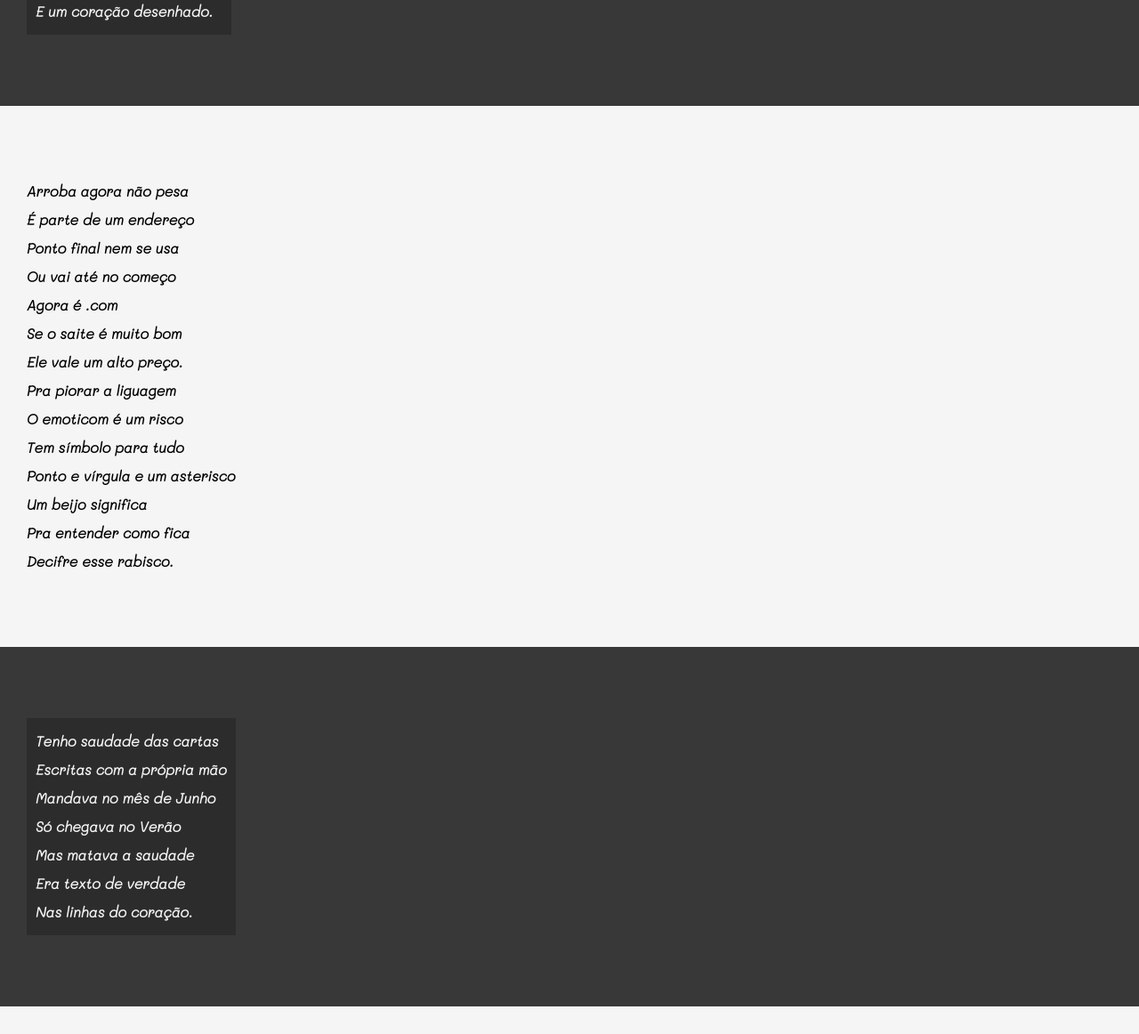
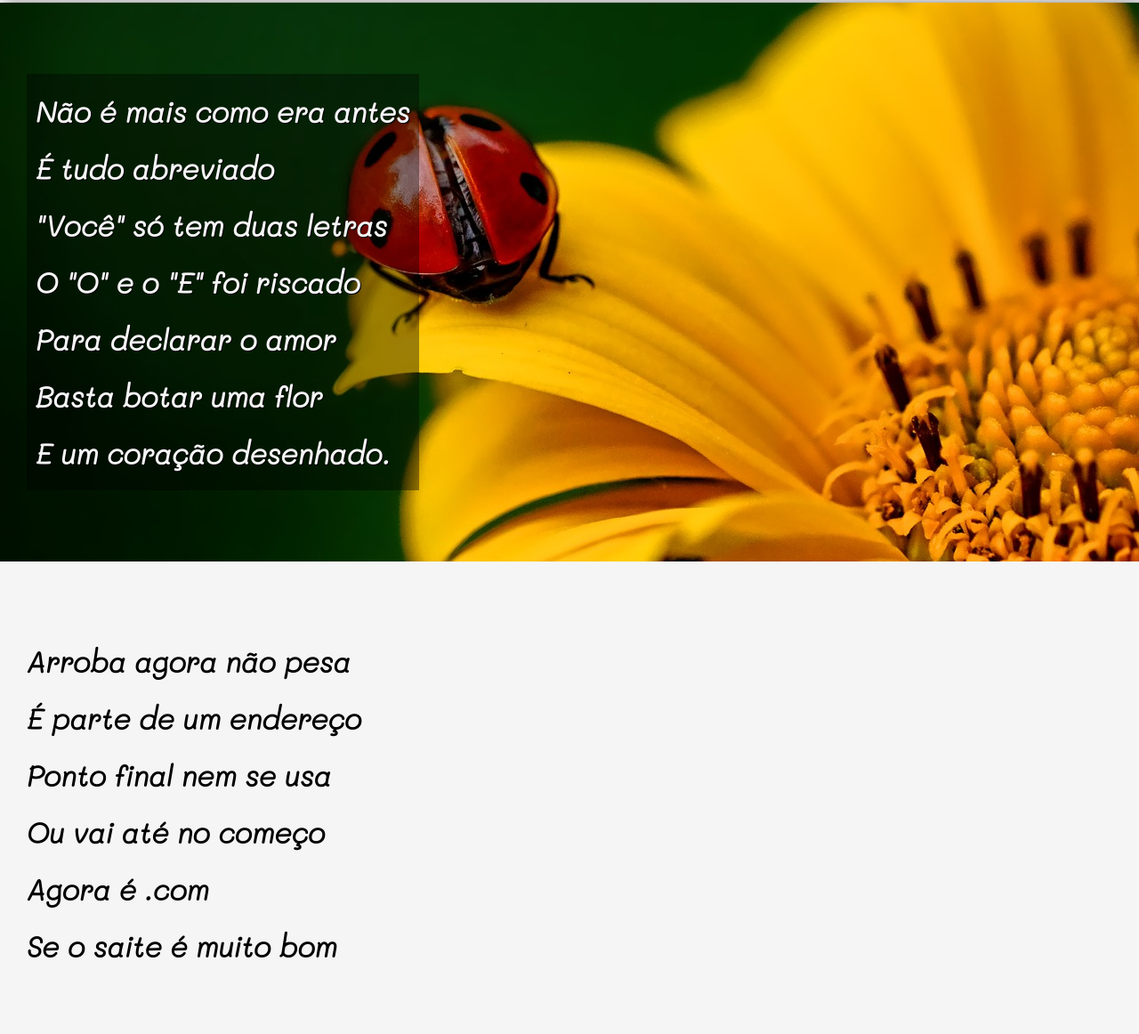
Before and after one commit to patidelucas/HTML-CSS, a plain HTML site: page Exercicios/desafio012/index.html in a window 1280 px wide. Shown: the part 933-2095 px from the top of the page at 89% size. Drawn offline with Linux system fonts and the light colour scheme.

Commit message:
background finalizado

```diff
--- a/Exercicios/desafio012/estilo/style.css
+++ b/Exercicios/desafio012/estilo/style.css
@@ -55,6 +55,11 @@ section {
 	padding-left: 30px;
 	font-family: var(--fonte3);
 	font-weight: bold;
+	font-size: 2em;
+}
+
+section > p {
+	padding-bottom: 2em;
 }
 
 section.normal {
@@ -65,12 +70,26 @@ section.normal {
 section.imagem {
 	background-color: #393838;
 	color: whitesmoke;
+	box-shadow: 5px 5px 15px 0px black;
+	background-attachment: fixed;
 }
 
 section.imagem > p {
-	background-color: #00000035;
+	background-color: #00000062;
 	display: inline-block;
 	padding: 10px;
+	text-shadow: 1px 1px 0px black;
+	background-size: cover;
+}
+
+section#img01 {
+	background-image: url("../imagens/background001.jpg");
+	background-position: right center;
+}
+
+section#img02 {
+	background-image: url("../imagens/background002.jpg");
+	background-position: right bottom;
 }
 
 footer {
--- a/Exercicios/desafio012/index.html
+++ b/Exercicios/desafio012/index.html
@@ -28,7 +28,7 @@
 
 
 
-	<section class="imagem">
+	<section class="imagem" id="img01">
 		<p>
 			Não é mais como era antes <br>
 			É tudo abreviado <br>
@@ -65,7 +65,7 @@
 
 
 
-	<section class="imagem">
+	<section class="imagem" id="img02">
 		<p>
 			Tenho saudade das cartas <br>
 			Escritas com a própria mão <br>
```
